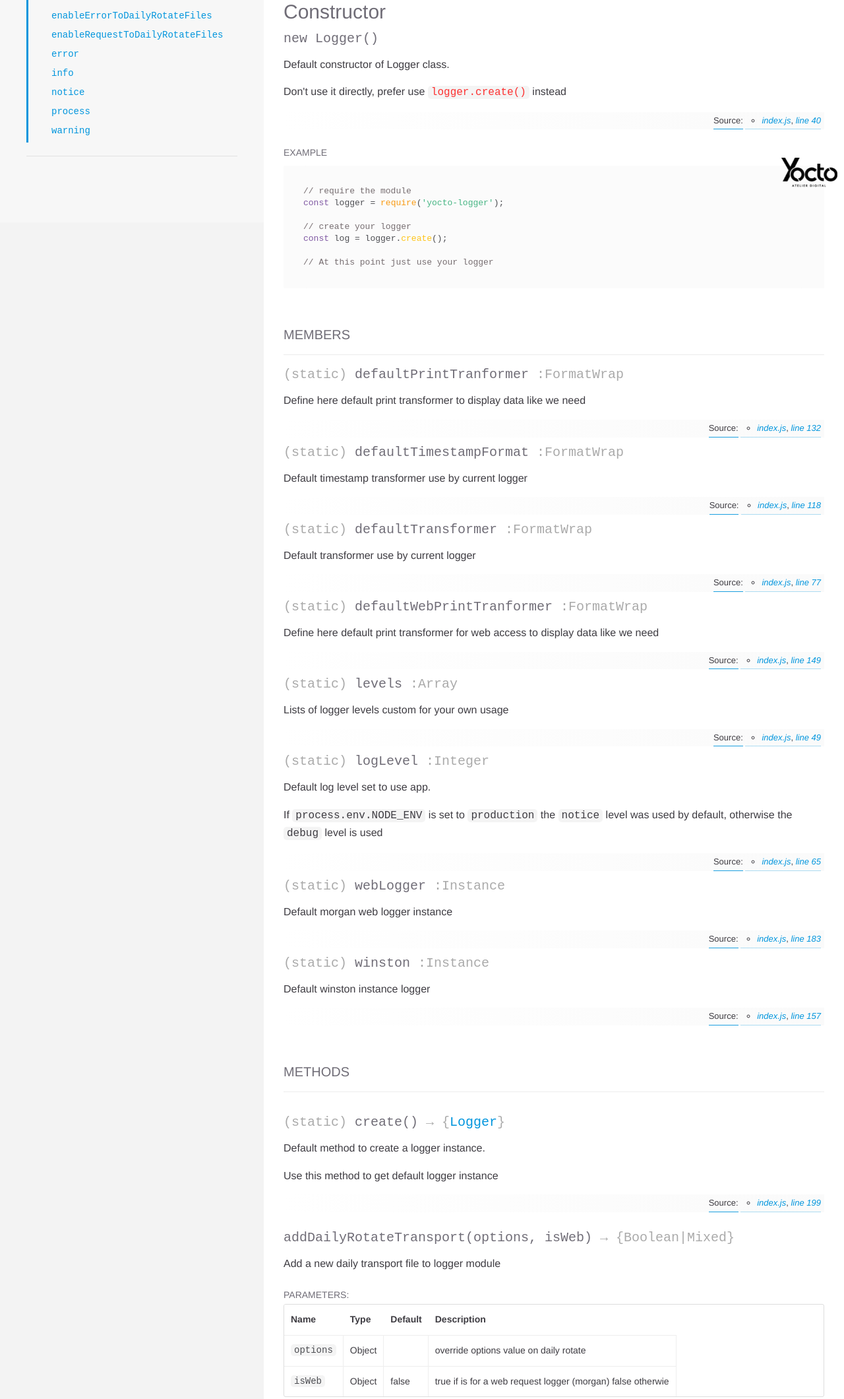
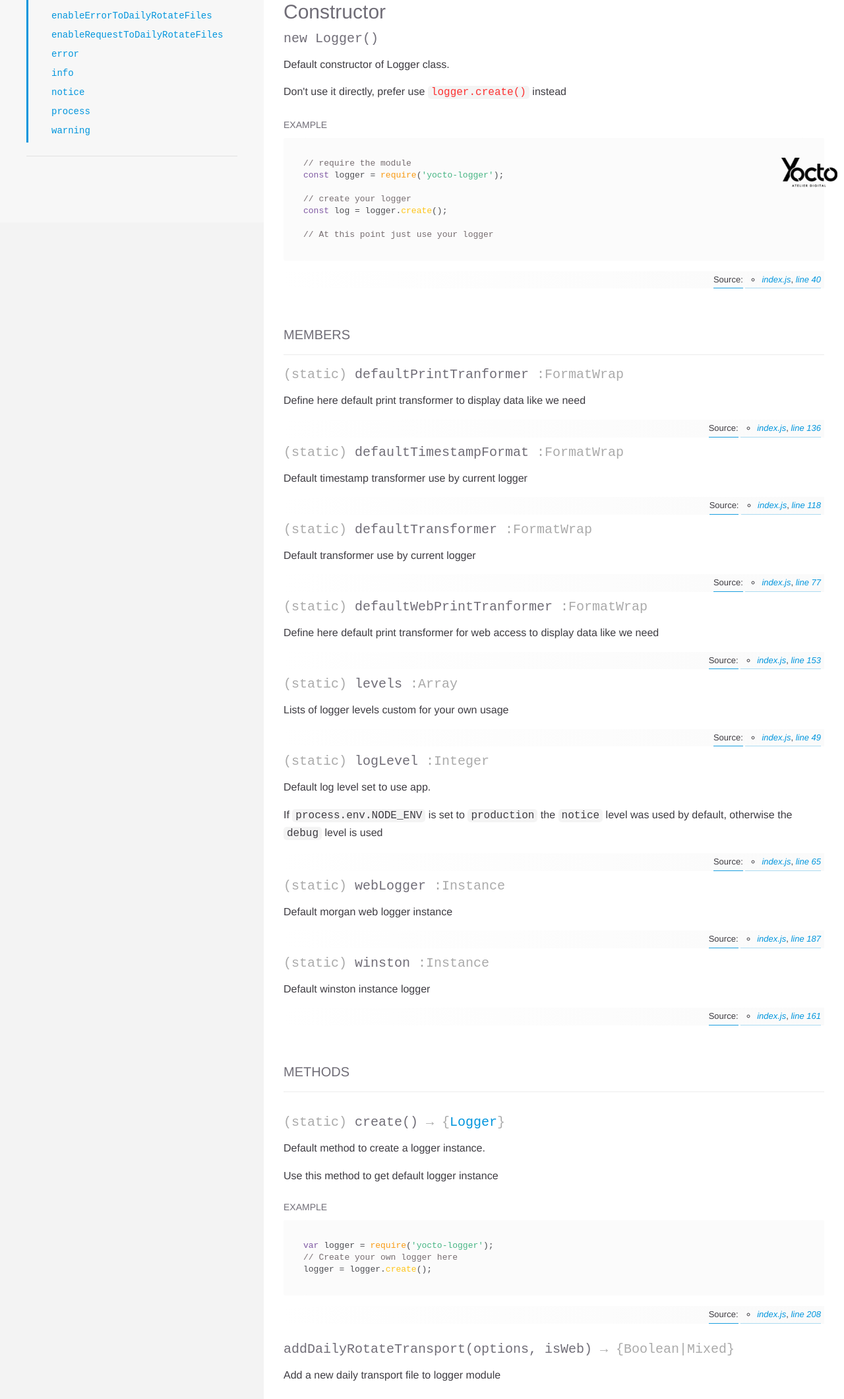
Before and after one commit to yoctore/yocto-logger, a website: page docs/jsdoc/Logger.html in a window 1280 px wide. Shown: the part 506-2626 px from the top of the page at 66% size. Drawn offline with nearby package versions, Linux system fonts and the light colour scheme; a web font is replaced by a local one.

Commit message:
Fix doc and banner usage

```diff
--- a/docs/jsdoc/Logger.html
+++ b/docs/jsdoc/Logger.html
@@ -282,7 +282,7 @@ const log = logger.create();
     <dd class="tag-source">
       <ul class="dummy">
         <li>
-          <a href="index.js.html">index.js</a>, <a href="index.js.html#line132">line 132</a>
+          <a href="index.js.html">index.js</a>, <a href="index.js.html#line136">line 136</a>
         </li>
       </ul>
     </dd>
@@ -483,7 +483,7 @@ const log = logger.create();
     <dd class="tag-source">
       <ul class="dummy">
         <li>
-          <a href="index.js.html">index.js</a>, <a href="index.js.html#line149">line 149</a>
+          <a href="index.js.html">index.js</a>, <a href="index.js.html#line153">line 153</a>
         </li>
       </ul>
     </dd>
@@ -686,7 +686,7 @@ otherwise the <code>debug</code> level is used</p>
     <dd class="tag-source">
       <ul class="dummy">
         <li>
-          <a href="index.js.html">index.js</a>, <a href="index.js.html#line183">line 183</a>
+          <a href="index.js.html">index.js</a>, <a href="index.js.html#line187">line 187</a>
         </li>
       </ul>
     </dd>
@@ -753,7 +753,7 @@ otherwise the <code>debug</code> level is used</p>
     <dd class="tag-source">
       <ul class="dummy">
         <li>
-          <a href="index.js.html">index.js</a>, <a href="index.js.html#line157">line 157</a>
+          <a href="index.js.html">index.js</a>, <a href="index.js.html#line161">line 161</a>
         </li>
       </ul>
     </dd>
@@ -844,7 +844,7 @@ otherwise the <code>debug</code> level is used</p>
     <dd class="tag-source">
       <ul class="dummy">
         <li>
-          <a href="index.js.html">index.js</a>, <a href="index.js.html#line199">line 199</a>
+          <a href="index.js.html">index.js</a>, <a href="index.js.html#line208">line 208</a>
         </li>
       </ul>
     </dd>
@@ -868,6 +868,22 @@ otherwise the <code>debug</code> level is used</p>
 
 
 
+
+  <div class="example-container">
+    <a class="link-icon" href="#create-examples">
+      <svg height="20" width="20" style="fill: black;">
+        <use xlink:href="#linkIcon"></use>
+      </svg>
+    </a>
+    <h5 id="create-examples">Example</h5>
+
+
+  <pre class="prettyprint"><code>var logger = require('yocto-logger');
+// Create your own logger here
+logger = logger.create();</code></pre>
+
+
+  </div>
 
 
 
@@ -1031,7 +1047,7 @@ otherwise the <code>debug</code> level is used</p>
     <dd class="tag-source">
       <ul class="dummy">
         <li>
-          <a href="index.js.html">index.js</a>, <a href="index.js.html#line321">line 321</a>
+          <a href="index.js.html">index.js</a>, <a href="index.js.html#line351">line 351</a>
         </li>
       </ul>
     </dd>
@@ -1055,6 +1071,38 @@ otherwise the <code>debug</code> level is used</p>
 
 
 
+
+  <div class="example-container">
+    <a class="link-icon" href="#addDailyRotateTransport-examples">
+      <svg height="20" width="20" style="fill: black;">
+        <use xlink:href="#linkIcon"></use>
+      </svg>
+    </a>
+    <h5 id="addDailyRotateTransport-examples">Example</h5>
+
+
+  <pre class="prettyprint"><code>var logger = require('yocto-logger');
+ // Create your own logger here
+logger = logger.create(); // Use it
+
+// default options
+var options = {
+ changeChangeLevel : true, // indicates that dynamic level change is allowed
+ extname : 'combined', // indicated the extention name of file by default &lt;pattern>-&lt;extname>.log
+ destination : '.', // default destination of log file
+ filename : '&lt;pattern>-&lt;extname>.log', // default file name with define structure &lt;pattern>-&lt;extname>.log
+ pattern : YYYYMMDD, // default pattern of date for filename
+ zipped : true, // define if log must be zipped
+ size : '20m', // default size of file
+ delay : '14d', // default delay of storage
+ level :  'debug' // default log level
+};
+
+// add your daily rorate file
+logger.addDailyRotateTransport(options);</code></pre>
+
+
+  </div>
 
 
 
@@ -1226,7 +1274,7 @@ otherwise the <code>debug</code> level is used</p>
     <dd class="tag-source">
       <ul class="dummy">
         <li>
-          <a href="index.js.html">index.js</a>, <a href="index.js.html#line472">line 472</a>
+          <a href="index.js.html">index.js</a>, <a href="index.js.html#line502">line 502</a>
         </li>
       </ul>
     </dd>
@@ -1421,7 +1469,7 @@ otherwise the <code>debug</code> level is used</p>
     <dd class="tag-source">
       <ul class="dummy">
         <li>
-          <a href="index.js.html">index.js</a>, <a href="index.js.html#line556">line 556</a>
+          <a href="index.js.html">index.js</a>, <a href="index.js.html#line586">line 586</a>
         </li>
       </ul>
     </dd>
@@ -1567,7 +1615,7 @@ otherwise the <code>debug</code> level is used</p>
     <dd class="tag-source">
       <ul class="dummy">
         <li>
-          <a href="index.js.html">index.js</a>, <a href="index.js.html#line389">line 389</a>
+          <a href="index.js.html">index.js</a>, <a href="index.js.html#line419">line 419</a>
         </li>
       </ul>
     </dd>
@@ -1762,7 +1810,7 @@ otherwise the <code>debug</code> level is used</p>
     <dd class="tag-source">
       <ul class="dummy">
         <li>
-          <a href="index.js.html">index.js</a>, <a href="index.js.html#line484">line 484</a>
+          <a href="index.js.html">index.js</a>, <a href="index.js.html#line514">line 514</a>
         </li>
       </ul>
     </dd>
@@ -1957,7 +2005,7 @@ otherwise the <code>debug</code> level is used</p>
     <dd class="tag-source">
       <ul class="dummy">
         <li>
-          <a href="index.js.html">index.js</a>, <a href="index.js.html#line544">line 544</a>
+          <a href="index.js.html">index.js</a>, <a href="index.js.html#line574">line 574</a>
         </li>
       </ul>
     </dd>
@@ -2161,7 +2209,7 @@ otherwise the <code>debug</code> level is used</p>
     <dd class="tag-source">
       <ul class="dummy">
         <li>
-          <a href="index.js.html">index.js</a>, <a href="index.js.html#line578">line 578</a>
+          <a href="index.js.html">index.js</a>, <a href="index.js.html#line634">line 634</a>
         </li>
       </ul>
     </dd>
@@ -2252,7 +2300,7 @@ otherwise the <code>debug</code> level is used</p>
     <dd class="tag-source">
       <ul class="dummy">
         <li>
-          <a href="index.js.html">index.js</a>, <a href="index.js.html#line232">line 232</a>
+          <a href="index.js.html">index.js</a>, <a href="index.js.html#line241">line 241</a>
         </li>
       </ul>
     </dd>
@@ -2447,7 +2495,7 @@ otherwise the <code>debug</code> level is used</p>
     <dd class="tag-source">
       <ul class="dummy">
         <li>
-          <a href="index.js.html">index.js</a>, <a href="index.js.html#line460">line 460</a>
+          <a href="index.js.html">index.js</a>, <a href="index.js.html#line490">line 490</a>
         </li>
       </ul>
     </dd>
@@ -2593,7 +2641,7 @@ otherwise the <code>debug</code> level is used</p>
     <dd class="tag-source">
       <ul class="dummy">
         <li>
-          <a href="index.js.html">index.js</a>, <a href="index.js.html#line210">line 210</a>
+          <a href="index.js.html">index.js</a>, <a href="index.js.html#line219">line 219</a>
         </li>
       </ul>
     </dd>
@@ -2739,7 +2787,7 @@ otherwise the <code>debug</code> level is used</p>
     <dd class="tag-source">
       <ul class="dummy">
         <li>
-          <a href="index.js.html">index.js</a>, <a href="index.js.html#line246">line 246</a>
+          <a href="index.js.html">index.js</a>, <a href="index.js.html#line255">line 255</a>
         </li>
       </ul>
     </dd>
@@ -2885,7 +2933,7 @@ otherwise the <code>debug</code> level is used</p>
     <dd class="tag-source">
       <ul class="dummy">
         <li>
-          <a href="index.js.html">index.js</a>, <a href="index.js.html#line262">line 262</a>
+          <a href="index.js.html">index.js</a>, <a href="index.js.html#line271">line 271</a>
         </li>
       </ul>
     </dd>
@@ -3080,7 +3128,7 @@ otherwise the <code>debug</code> level is used</p>
     <dd class="tag-source">
       <ul class="dummy">
         <li>
-          <a href="index.js.html">index.js</a>, <a href="index.js.html#line496">line 496</a>
+          <a href="index.js.html">index.js</a>, <a href="index.js.html#line526">line 526</a>
         </li>
       </ul>
     </dd>
@@ -3275,7 +3323,7 @@ otherwise the <code>debug</code> level is used</p>
     <dd class="tag-source">
       <ul class="dummy">
         <li>
-          <a href="index.js.html">index.js</a>, <a href="index.js.html#line532">line 532</a>
+          <a href="index.js.html">index.js</a>, <a href="index.js.html#line562">line 562</a>
         </li>
       </ul>
     </dd>
@@ -3470,7 +3518,7 @@ otherwise the <code>debug</code> level is used</p>
     <dd class="tag-source">
       <ul class="dummy">
         <li>
-          <a href="index.js.html">index.js</a>, <a href="index.js.html#line520">line 520</a>
+          <a href="index.js.html">index.js</a>, <a href="index.js.html#line550">line 550</a>
         </li>
       </ul>
     </dd>
@@ -3675,7 +3723,7 @@ otherwise the <code>debug</code> level is used</p>
     <dd class="tag-source">
       <ul class="dummy">
         <li>
-          <a href="index.js.html">index.js</a>, <a href="index.js.html#line431">line 431</a>
+          <a href="index.js.html">index.js</a>, <a href="index.js.html#line461">line 461</a>
         </li>
       </ul>
     </dd>
@@ -3870,7 +3918,7 @@ otherwise the <code>debug</code> level is used</p>
     <dd class="tag-source">
       <ul class="dummy">
         <li>
-          <a href="index.js.html">index.js</a>, <a href="index.js.html#line508">line 508</a>
+          <a href="index.js.html">index.js</a>, <a href="index.js.html#line538">line 538</a>
         </li>
       </ul>
     </dd>
@@ -3912,7 +3960,7 @@ otherwise the <code>debug</code> level is used</p>
 
   <br class="clear">
 
-  <footer>Documentation for application <b>yocto-logger<b>.<br/>Generated at Wed Aug 29 2018 14:22:36 GMT+0400 (+04) with <a href='https://www.npmjs.com/package/yoctodoc'>yocto-doc</a><br/>Copyright Yocto © 2014 - 2018</footer>
+  <footer>Documentation for application <b>yocto-logger<b>.<br/>Generated at Wed Sep 26 2018 11:54:31 GMT+0400 (+04) with <a href='https://www.npmjs.com/package/yoctodoc'>yocto-doc</a><br/>Copyright Yocto © 2014 - 2018</footer>
 
   <script src="scripts/linenumber.js"></script>
   <script src="scripts/pagelocation.js"></script>
--- a/docs/jsdoc/scripts/search.js
+++ b/docs/jsdoc/scripts/search.js
@@ -12,6 +12,11 @@ $(document).ready(function () {
     $(this).parent().append(
       '<div class="logo-nav"><a href="http://www.yocto.re" target="_blank"><img class="logo" src="jsdoc/extras/logo-yocto.png" alt="logo-yocto"></a></div>'
     )
+  });
+
+  // move example container to correct place
+  $('.example-container').each(function() {
+    $(this).prev('.details').prev('.description').append($(this));
   });
 
 
```
Also changed, not shown: docs/index.html (+1 -1 lines), docs/jsdoc/index.html (+1 -1 lines), docs/jsdoc/index.js.html (+61 -5 lines), package.json (+5 -5 lines), src/index.js (+60 -4 lines), dist/index.js, 1 other file.
